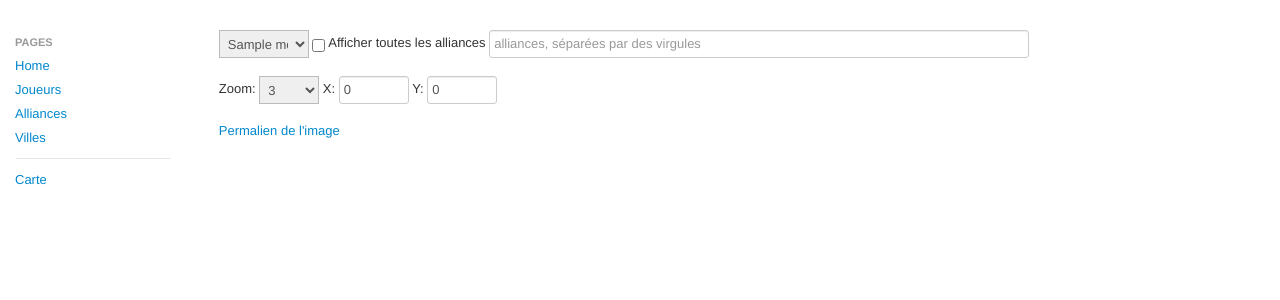
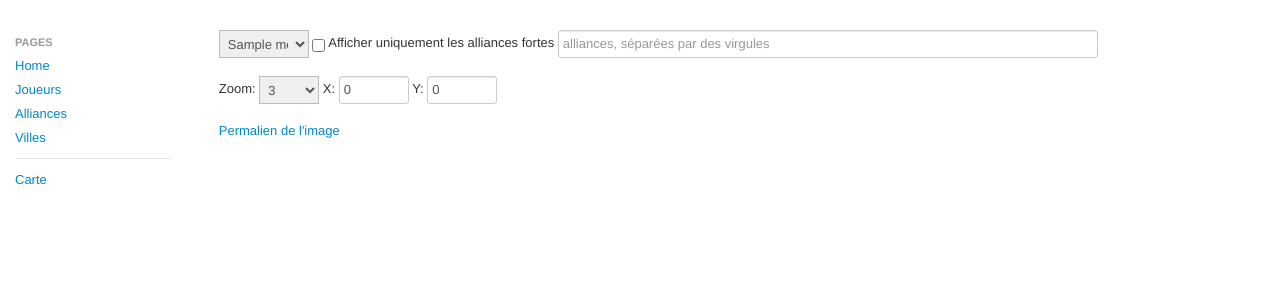
Before and after one commit to nemeria/nemeria-tools, a Django app: template nemeriatools/templates/carte.html in a window 1280 px wide. Shown: the part 216-516 px from the top of the page. Run offline with Django 3.2, Linux system fonts and the light colour scheme; the template is opened without the code that fills it: most values are stand-ins (such as "Sample title", 1, 10 or a date in 2020); some libraries are stand-ins or nearby versions.

Commit message:
10 alliances max sur la carte

```diff
--- a/nemeriatools/templates/carte.html
+++ b/nemeriatools/templates/carte.html
@@ -11,7 +11,7 @@
         <option>{{ m.nom }}</option>
         {% endfor %}
     </select>
-    <input type="checkbox" name="drawall"> Afficher toutes les alliances
+    <input type="checkbox" name="drawall"> Afficher uniquement les alliances fortes
     <input type="text" class="input-xxlarge" name="alliances" placeholder="alliances, séparées par des virgules">
 </form>
 <form class="form-inline" name="controls">
--- a/nemeriatools/views.py
+++ b/nemeriatools/views.py
@@ -92,7 +92,7 @@ def carte_image(request):
     monde = request.GET.get('monde')
     CARTE_X=Monde.objects.get(nom=monde).carte_x
     CARTE_Y=Monde.objects.get(nom=monde).carte_y
-    colors=[(255,0,0),(0,255,0),(0,0,255),(255,200,0),(255,0,255),(0,255,255),(0,0,0)]
+    colors=[(255,0,0),(0,255,0),(0,0,255),(255,200,0),(255,0,255),(0,255,255),(255,127,0),(255,127,127),(127,0,255),(0,0,0)]
 
     height=int(request.GET.get('h', 1))
     todraw=request.GET.getlist('alliance')
@@ -111,7 +111,7 @@ def carte_image(request):
     legedraw=ImageDraw.Draw(legende)
     legedraw.rectangle([0,0,200,height],(255,255,255))
     i=0 # compteur de l'alliance, utilise pour les couleurs et le texte
-    for alliance in Alliance.objects.filter(monde__nom__iexact=monde).order_by("classement"):
+    for alliance in Alliance.objects.filter(monde__nom__iexact=monde).order_by("classement")[:10]:
         if not drawall and not alliance.nom.lower() in todraw: continue # si l'alliance n'est pas demandee, ne pas la dessiner
         try: colors[c] # si y'a pas assez de couleurs, on en rajoute une
         except: colors.append((randrange(0,230),randrange(0,230),randrange(0,230)))
```
